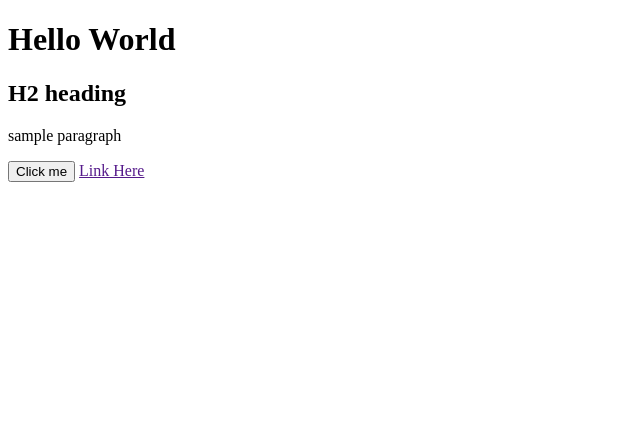
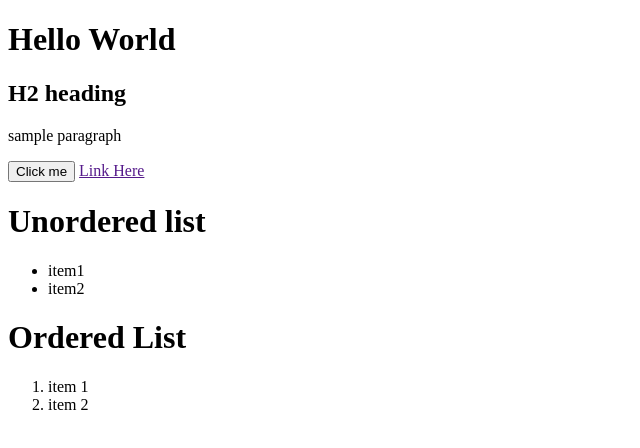
Before and after one commit to sam17896/WebDevelopmentTraining, a plain HTML site: page BasicElements/index.html in a window 1280 px wide. Shown: the whole page, without its empty margins (0-640 px from the left). Drawn offline with Linux system fonts and the light colour scheme.

Commit message:
add basic elements

```diff
--- a/BasicElements/index.html
+++ b/BasicElements/index.html
@@ -1,18 +1,42 @@
 <!DOCTYPE html>
 <html lang="en">
+
 <head>
   <meta charset="UTF-8">
   <meta name="viewport" content="width=device-width, initial-scale=1.0">
-  <title>Document</title>
+  <title>Basic Elements</title>
 </head>
+
 <body>
-  <h1>Hello World</h1>
-  <h2>H2 heading </h2>
-  <p>sample paragraph</p>
-
+  <div class="">
+    <h1>Hello World</h1>
+    <h2>H2 heading </h2>
+    <p>sample paragraph</p>
+  </div>
 
   <button>Click me</button>
 
   <a href="">Link Here</a>
+
+  <h1>Unordered list</h1>
+  <ul>
+    <li>
+      item1
+    </li>
+    <li>
+      item2
+    </li>
+  </ul>
+
+  <h1>Ordered List</h1>
+  <ol>
+    <li>
+      item 1
+    </li>
+    <li>
+      item 2
+    </li>
+  </ol>
 </body>
+
 </html>
```
Also changed, not shown: BasicHtml/index.html (+4 -1 lines), CoreConcept/index.html (+16 -0 lines), index.html (+4 -2 lines).
